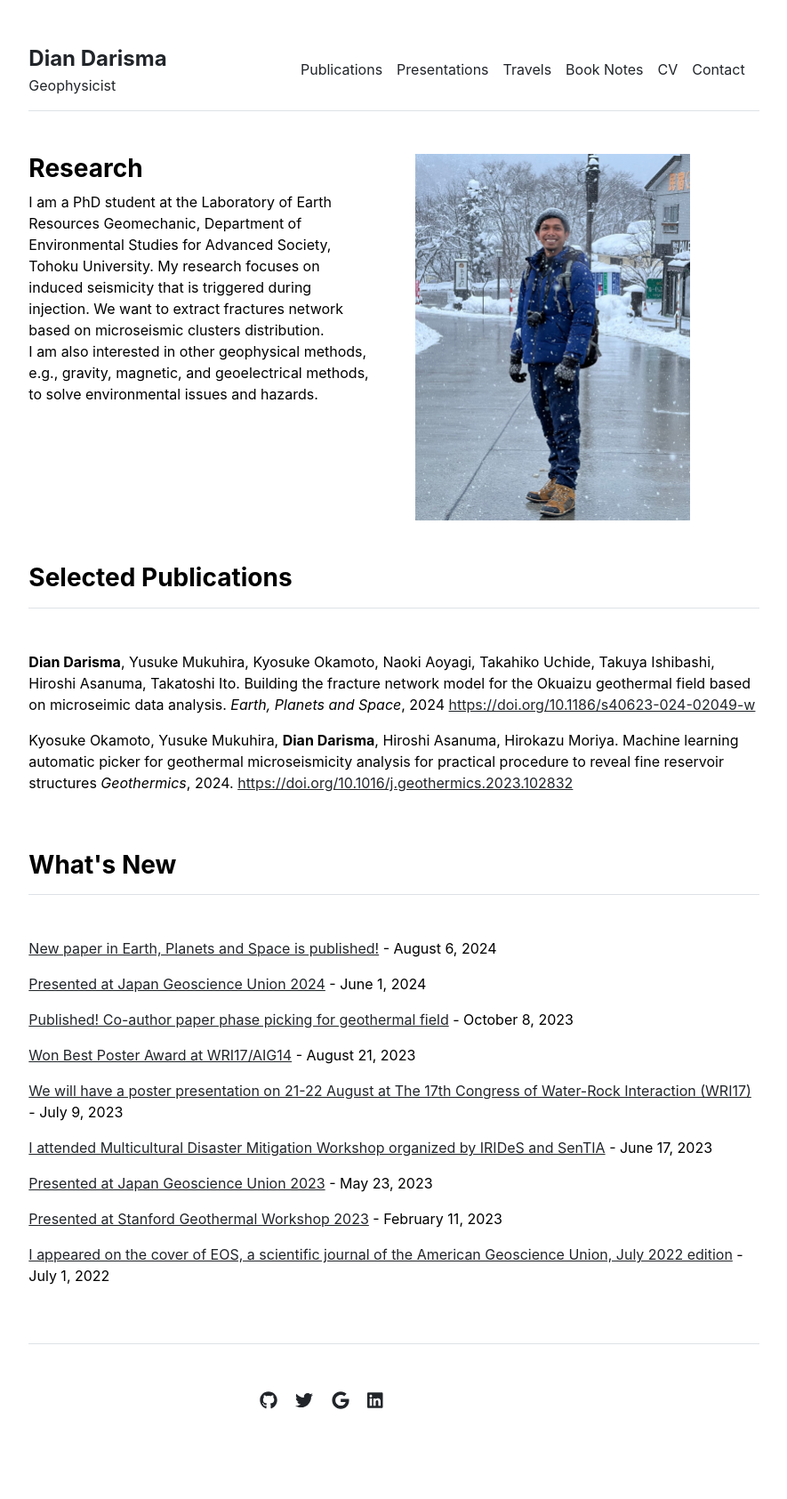
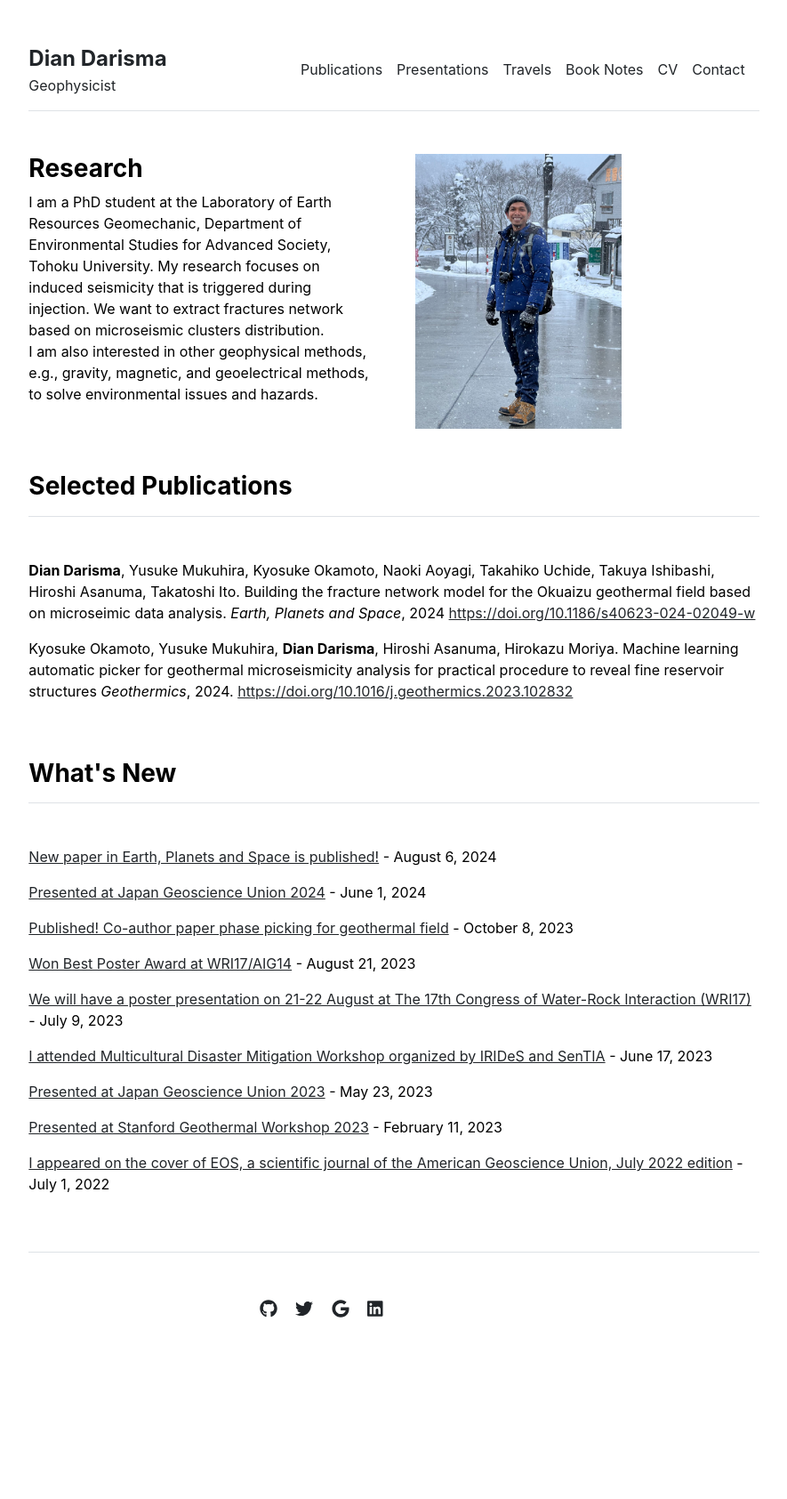
Before and after one commit to diandarisma/diandarisma.github.io, a Jekyll site: the page built from index.md, in a window 1280 px wide. Shown: the whole page at 89% size, without its empty margins (197-1082 px from the left). Built offline with Jekyll 4.4.1, drawn with Linux system fonts in a browser that asks for light colours; after the commit the page ends 1582 px from its top, so only the background shows below that.

Commit message:
Update home.html

```diff
--- a/_layouts/home.html
+++ b/_layouts/home.html
@@ -8,7 +8,7 @@
     {{ content }}
   </div>
   <div class="col-md-6">
-    <img src="{{ site.github.url }}/assets/img/dd-web1.jpg" alt="Home" width="80%">
+    <img src="{{ site.github.url }}/assets/img/dd-web1.jpg" alt="Home" width="60%">
   </div>
 </div>
 
```
